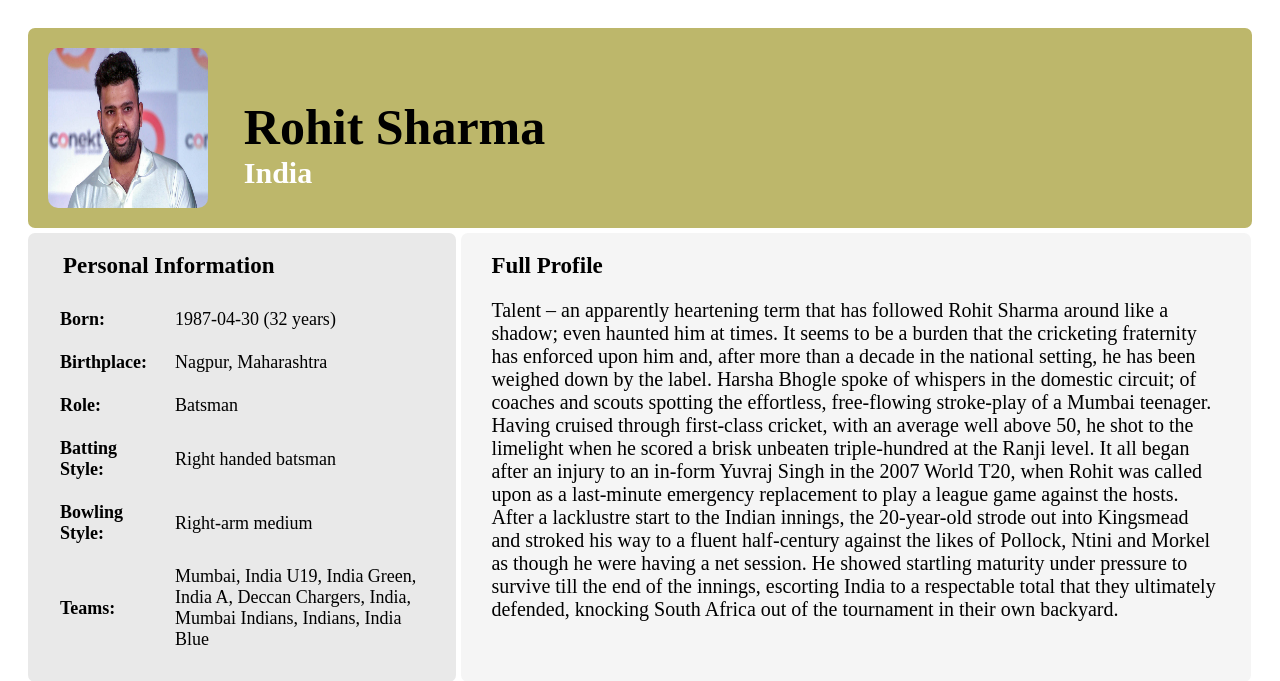
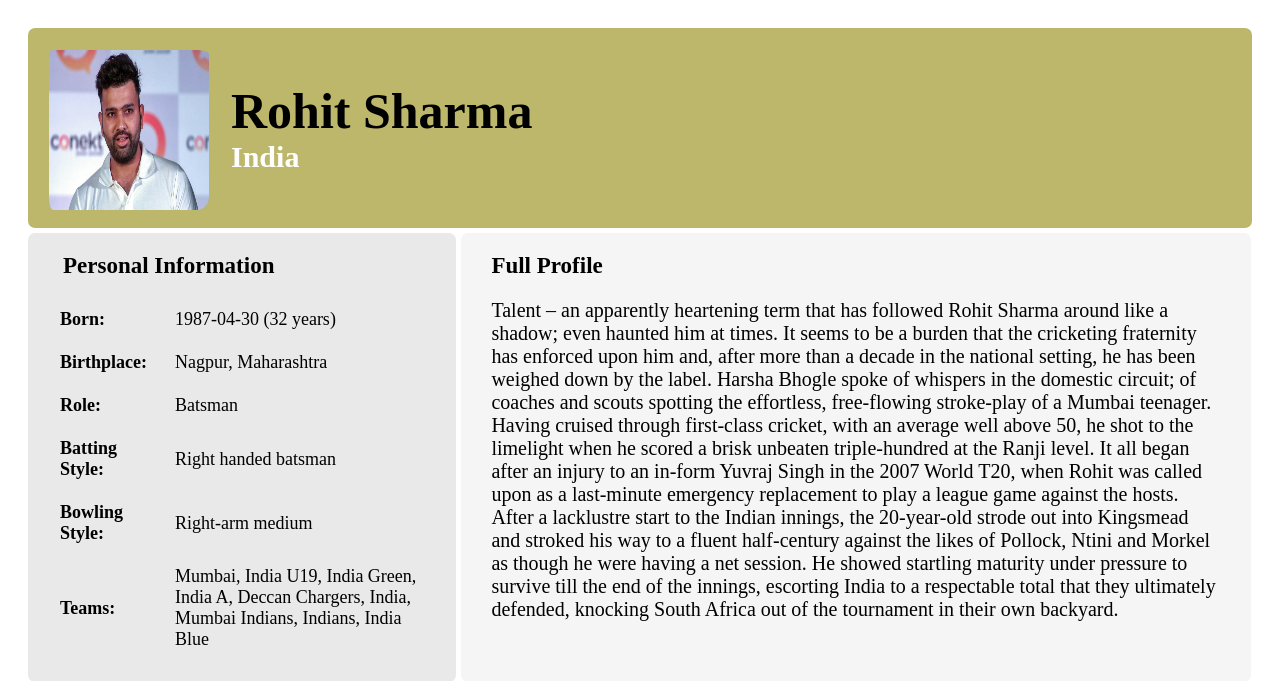
Before and after one commit to Vj-Ydv/CricketDatabase, a PHP site: the page made by detailprofile.php in a window 1280 px wide. Shown: the top 681 px of the page. Run offline with PHP 8.4, Linux system fonts and the light colour scheme; data comes from the database, SQL or seed files in the repository; data that the repository does not hold is empty.

Commit message:
error corrected

```diff
--- a/detailprofile.php
+++ b/detailprofile.php
@@ -33,6 +33,7 @@
                 border-radius: 7px;
                 display: grid;
                 grid-template-columns: 16% 84%;
+
                 height:200px;
                 background-color: darkkhaki;
             }
@@ -43,7 +44,7 @@
                 padding:70px 20px 20px 20px;
             }
             img{
-                border-radius: 10px;
+                border-radius: 13px;
             }
             .playername{
 
@@ -90,6 +91,14 @@
 
 
             }
+            .image{
+                padding-top: 9px;
+                padding-left: 9px;
+            }
+            .playercountry{
+                width: 600px;
+            }
+
         </style>
 
     </head>
@@ -99,10 +108,10 @@
     <?php
         $playername=$_GET['PlayerName'];
 
-        $host='db4free.net';
-        $username='vijayyadav';
-        $password='vijayyadav';
-        $database='cricdatabase';
+        $host='localhost';
+        $username='root';
+        $password='vijay';
+        $database='crud';
 
         $conn=mysqli_connect($host,$username,$password,$database) or die(mysqli_error($conn));
         //echo "successfully connnected";
@@ -131,15 +140,28 @@
 
         <div class="container">
             <div class="topheader">
+               <table>
+                   <tr>
+                       <td class="img" >
+                        <img class="image" src="img/<?php echo $image ?>" height="160px" width="160px">
+                       </td>
 
-                <div class="topcolumn1">
+                       <td>
+                         <div class="playercountry">
+                            <span class=playername> <?php echo $playername ?></span><br>
+                            <span class="countryname"> <?php echo $country ?></span>
+                         </div>
+                       </td>
+                   </tr>
+               </table>
+                <!-- <div class="topcolumn1">
                     <img src="img/<?php echo $image ?>" height="160px" width="160px">
                 </div>
                 <div class="topcolumn2">
 
                    <span class=playername> <?php echo $playername ?></span><br>
                    <span class="countryname"> <?php echo $country ?></span>
-                </div>
+                </div> -->
             </div>
 
             <div class="bottompart">
--- a/uploadmultipleimage.php
+++ b/uploadmultipleimage.php
@@ -190,7 +190,7 @@
      $(function() {
 
 // Define maximum number of files.
-    var max_file_number = 10,
+    var max_file_number = 12,
     // Define your form id or class or just tag.
     $form = $('form'),
     // Define your upload field class or id or tag.
```
Also changed, not shown: delete.php (+13 -5 lines), Readme.txt (added).
